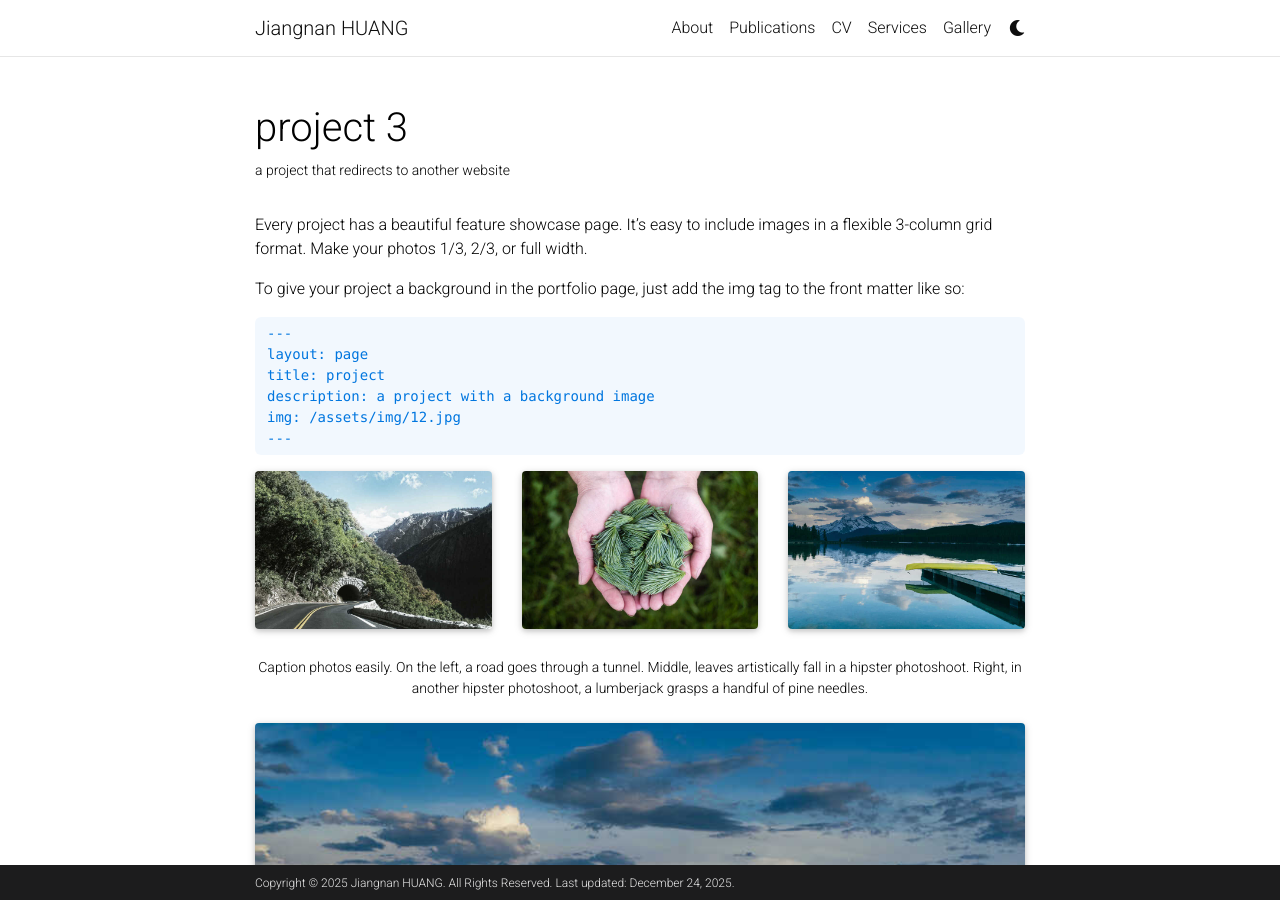
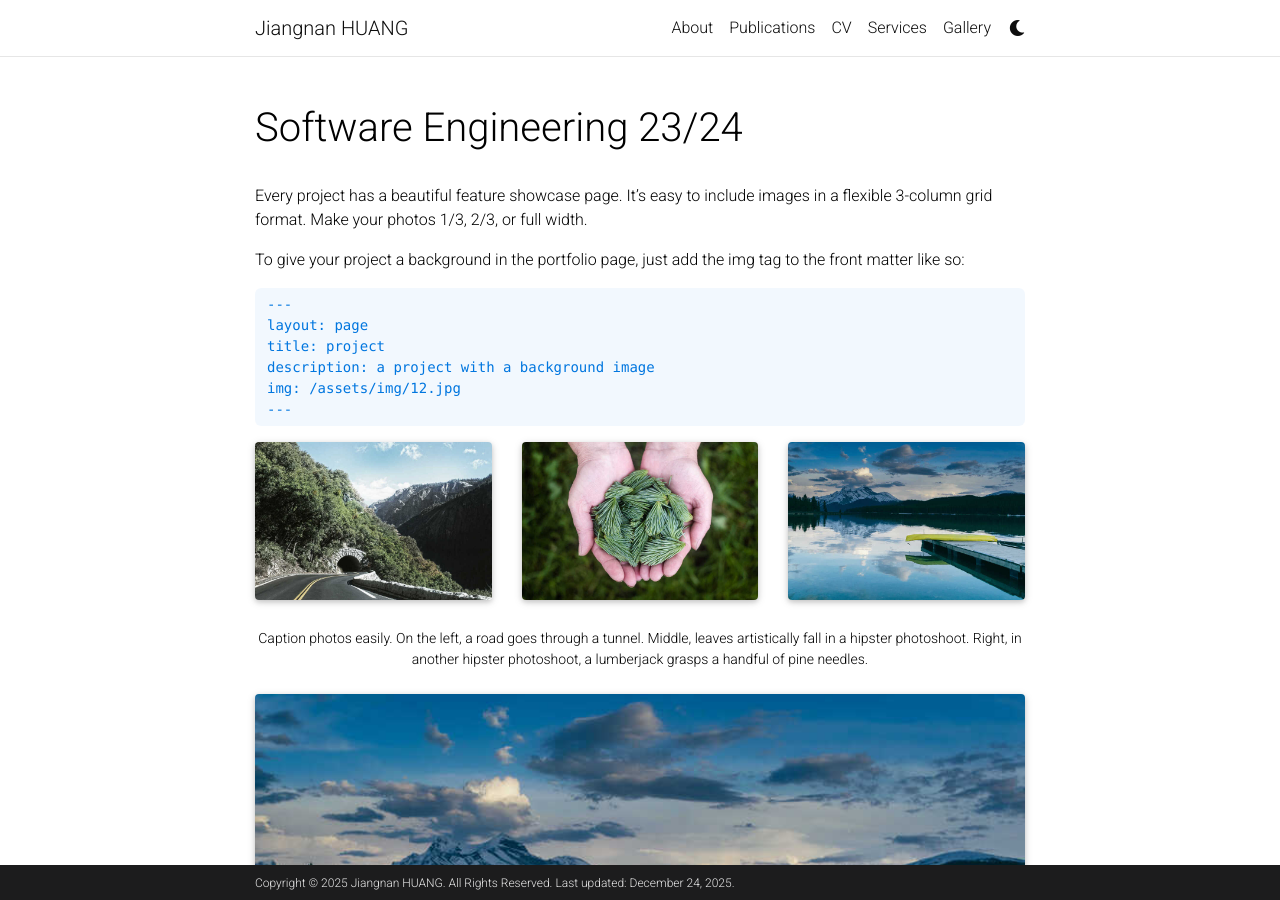
Before and after one commit to jiangnanpro/jiangnanpro.github.io, a Jekyll site: the page built from _services/3_service.md, in a window 1280 px wide and 900 px high. Built offline with Jekyll 4.4.1, drawn with Linux system fonts in a browser that asks for light colours; comment, search, counter and statistics services are not loaded; a style sheet for code colours, icons or effects is not loaded.

Commit message:
update website

```diff
--- a/_services/3_service.md
+++ b/_services/3_service.md
@@ -1,9 +1,7 @@
 ---
 layout: page
-title: project 3
-description: a project that redirects to another website
+title: Software Engineering 23/24
 img: assets/img/7.jpg
-redirect: https://unsplash.com
 importance: 3
 category: teaching
 ---
```
